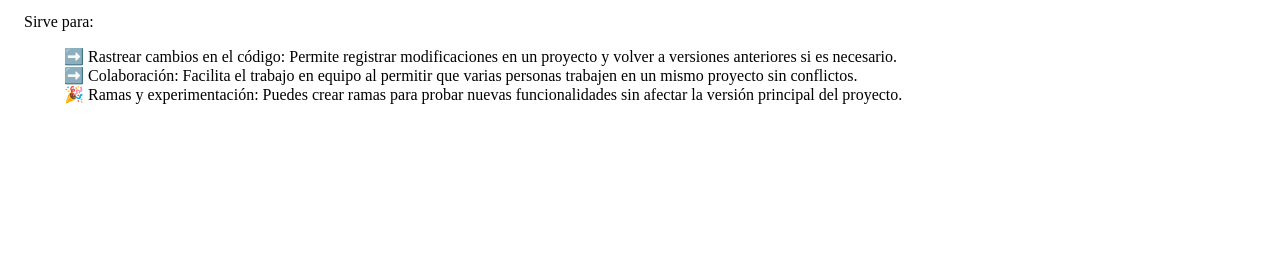
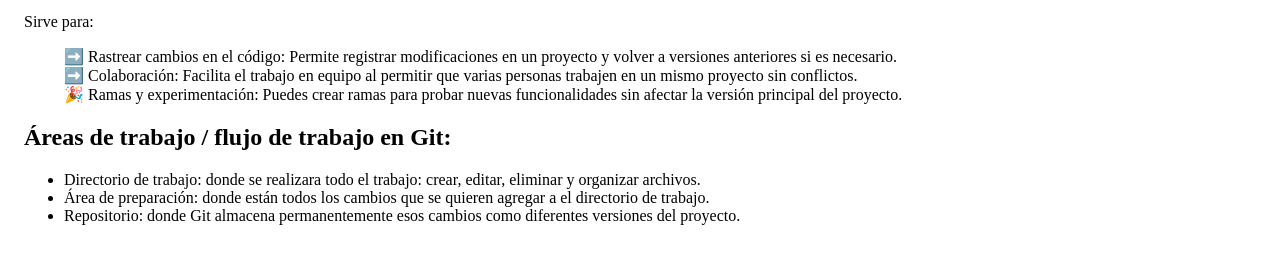
Before and after one commit to Ariel-GonzAguer/codigoClub-Community-Evento2-IntroRapidaAGit, a plain HTML site: page index.html in a window 1280 px wide. Shown: the part 161-424 px from the top of the page. Drawn offline with Linux system fonts and the light colour scheme.

Commit message:
añadir flujo trabajo git

```diff
--- a/index.html
+++ b/index.html
@@ -5,7 +5,7 @@
     <meta name="viewport" content="width=device-width, initial-scale=1.0" />
     <title>Intro a Git</title>
   </head>
-  <body style="padding: 1rem;">
+  <body style="padding: 1rem">
     <h1>¿Qué es Git y para qué se usa?</h1>
     <p>
       Es un sistema de control de versiones distribuido, utilizado para
@@ -16,7 +16,7 @@
       versiones y reduciendo la posibilidad de errores en el código.
     </p>
     <p>Sirve para:</p>
-    <ul style="list-style: none;">
+    <ul style="list-style: none">
       <li>
         ➡️ Rastrear cambios en el código: Permite registrar modificaciones en un
         proyecto y volver a versiones anteriores si es necesario.
@@ -30,5 +30,21 @@
         funcionalidades sin afectar la versión principal del proyecto.
       </li>
     </ul>
+
+    <h2>Áreas de trabajo / flujo de trabajo en Git:</h2>
+    <ul>
+      <li>
+        Directorio de trabajo: donde se realizara todo el trabajo: crear,
+        editar, eliminar y organizar archivos.
+      </li>
+      <li>
+        Área de preparación: donde están todos los cambios que se quieren
+        agregar a el directorio de trabajo.
+      </li>
+      <li>
+        Repositorio: donde Git almacena permanentemente esos cambios como
+        diferentes versiones del proyecto.
+      </li>
+    </ul>
   </body>
 </html>
```
